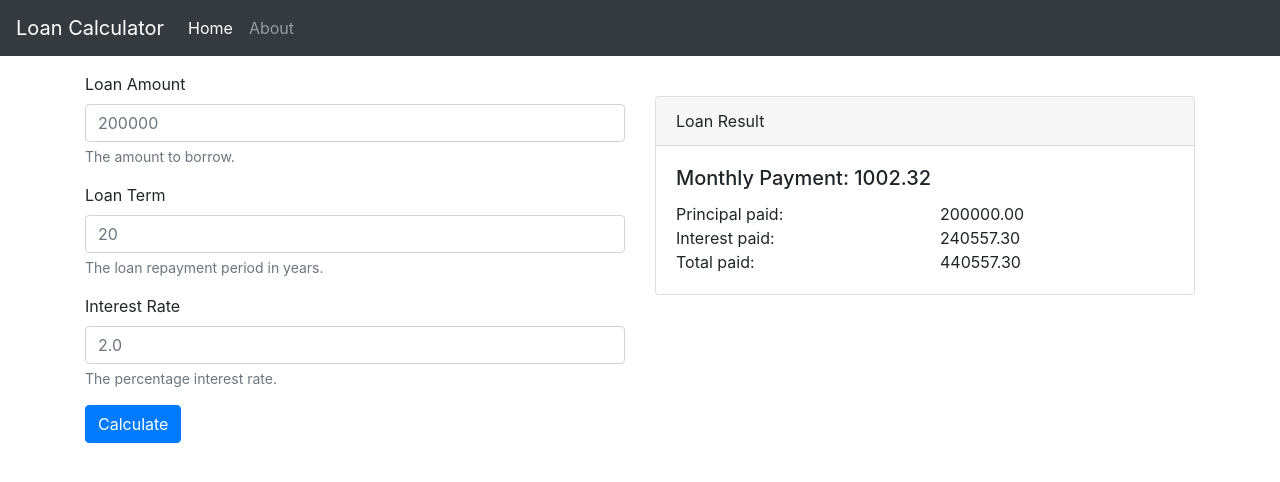
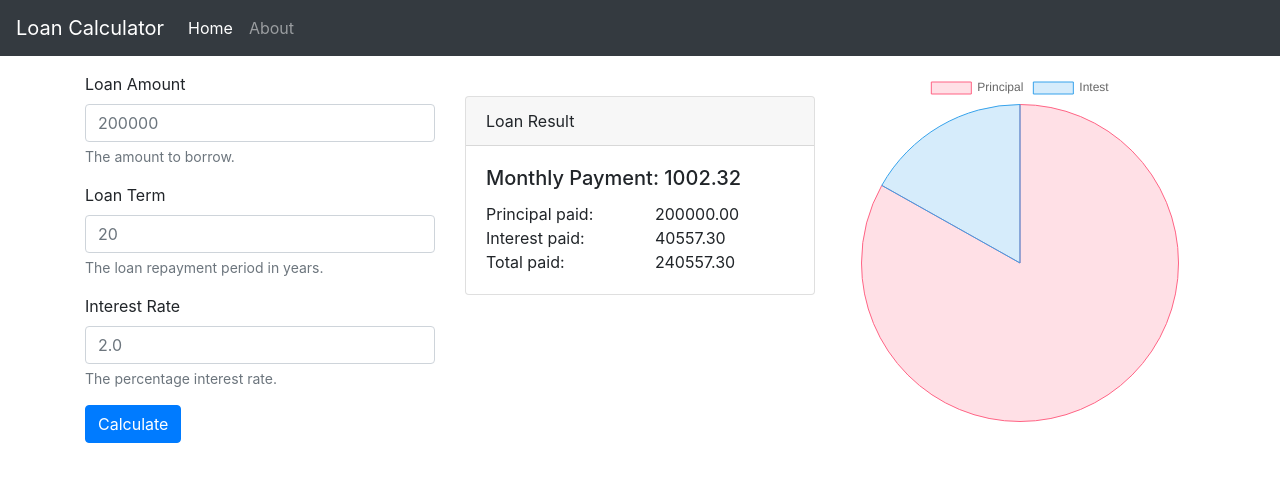
Before and after one commit to AndreMiras/loan-calculator, a React (Create React App) app: page / in a window 1280 px wide. Shown: the top 482 px of the page. Built offline with nearby package versions, Linux system fonts and the light colour scheme.

Commit message:
:recycle: Move loan computation to parent component

```diff
--- a/src/App.tsx
+++ b/src/App.tsx
@@ -2,13 +2,16 @@ import React, { useState } from 'react'
 import 'bootstrap/dist/css/bootstrap.min.css';
 import { Col, Row } from 'react-bootstrap';
 import Header from './components/Header';
+import LoanChart from './components/LoanChart';
 import LoanForm from './components/LoanForm';
 import LoanResult from './components/LoanResult';
+import { computeLoanParameters } from './utils/index';
 
 const App = (): JSX.Element => {
   const [amount, setAmount] = useState(200000);
   const [term, setTerm] = useState(20);
   const [interest, setInterest] = useState(1.9);
+  const { monthlyPayment, totalInterest, total } = computeLoanParameters(amount, term, interest);
   return (
     <div className="App">
       <Header />
@@ -18,7 +21,10 @@ const App = (): JSX.Element => {
             <LoanForm onAmount={setAmount} onTerm={setTerm} onInterest={setInterest} />
           </Col>
           <Col>
-            <LoanResult amount={amount} term={term} interest={interest} />
+            <LoanResult monthlyPayment={monthlyPayment} amount={amount} totalInterest={totalInterest} total={total} />
+          </Col>
+          <Col>
+            <LoanChart amount={amount} totalInterest={totalInterest} />
           </Col>
         </Row>
       </div>
--- a/src/components/LoanResult.tsx
+++ b/src/components/LoanResult.tsx
@@ -1,18 +1,14 @@
 import React, { FunctionComponent } from 'react';
 import { Card, Col, Row } from 'react-bootstrap';
-import { computeMonthlyPayment } from '../utils/index';
 
 type LoanResultProps = {
+  monthlyPayment: number,
   amount: number,
-  term: number,
-  interest: number,
+  totalInterest: number,
+  total: number,
 }
 
-const LoanResult: FunctionComponent<LoanResultProps> = ({ amount, term, interest }) => {
-  const monthlyPayment = computeMonthlyPayment(amount, term, interest);
-  const totalInterest = monthlyPayment * term * 12;
-  const total = amount + totalInterest;
-  return (
+const LoanResult: FunctionComponent<LoanResultProps> = ({ monthlyPayment, amount, totalInterest, total }) => (
   <Card className="mt-4">
     <Card.Header>Loan Result</Card.Header>
     <Card.Body>
@@ -28,6 +24,5 @@ const LoanResult: FunctionComponent<LoanResultProps> = ({ amount, term, interest
     </Card.Body>
   </Card>
 );
-};
 
 export default LoanResult;
```
Also changed, not shown: 1 other file (tests, documents, lock files or other folders). Lines whose indentation alone changed are shown as unchanged.
